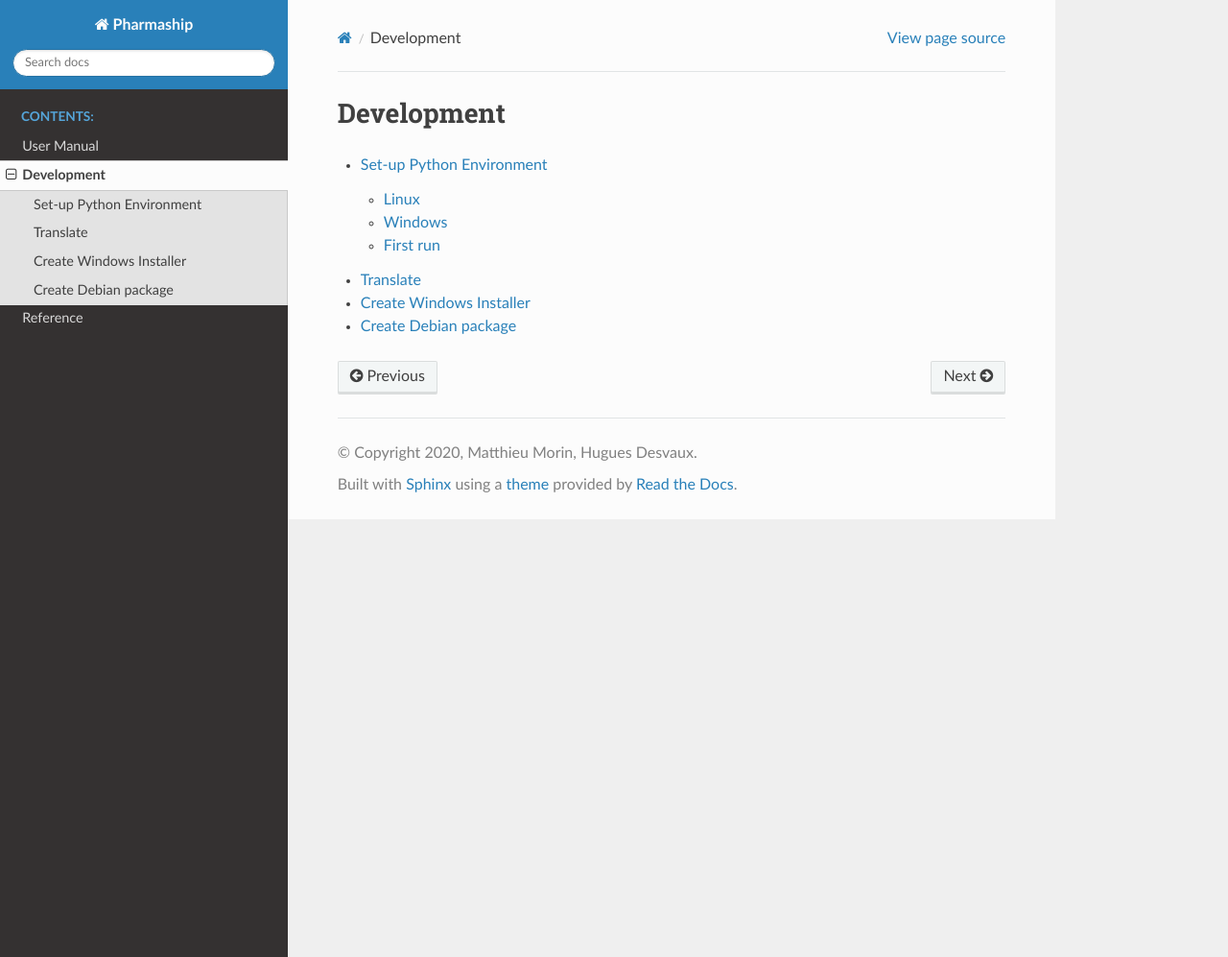
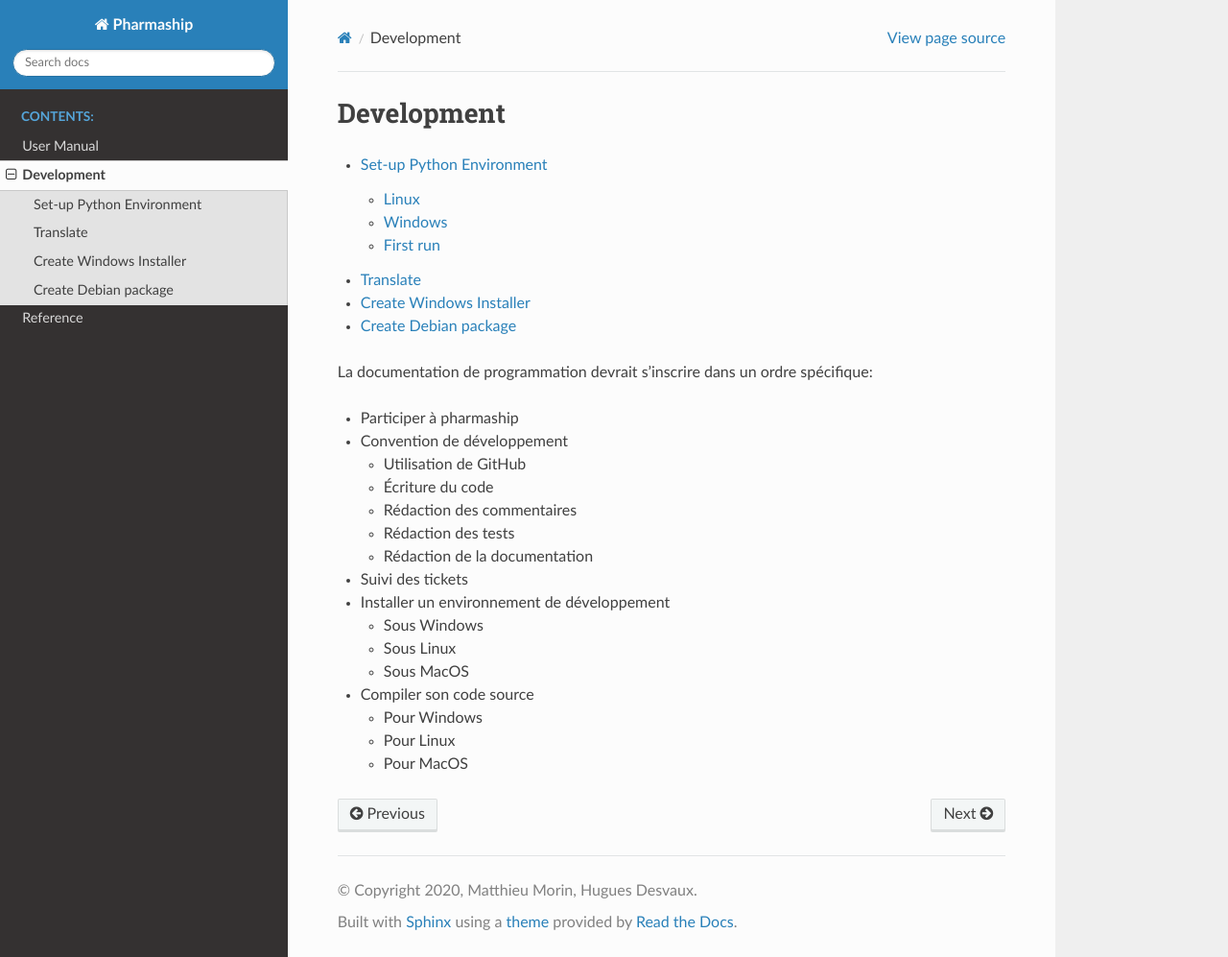
Before and after one commit to tuxite/pharmaship, a Sphinx documentation site: the page built from docs/dev/index.rst, in a window 1280 px wide and 997 px high. Shown: the whole window at 96% size. Built offline with Sphinx 7.4.7 and the Read the Docs theme 2.0.0, drawn with Linux system fonts in a browser that asks for light colours.

Commit message:
Plan pour la documentation de développement

```diff
--- a/docs/dev/index.rst
+++ b/docs/dev/index.rst
@@ -8,3 +8,27 @@ Development
    translate
    build_win_installer
    build_deb
+
+La documentation de programmation devrait s'inscrire dans un ordre spécifique:
+
+* Participer à pharmaship
+* Convention de développement
+
+  * Utilisation de GitHub
+  * Écriture du code
+  * Rédaction des commentaires
+  * Rédaction des tests
+  * Rédaction de la documentation
+
+* Suivi des tickets
+* Installer un environnement de développement
+
+  * Sous Windows
+  * Sous Linux
+  * Sous MacOS
+
+* Compiler son code source
+
+  * Pour Windows
+  * Pour Linux
+  * Pour MacOS
```
